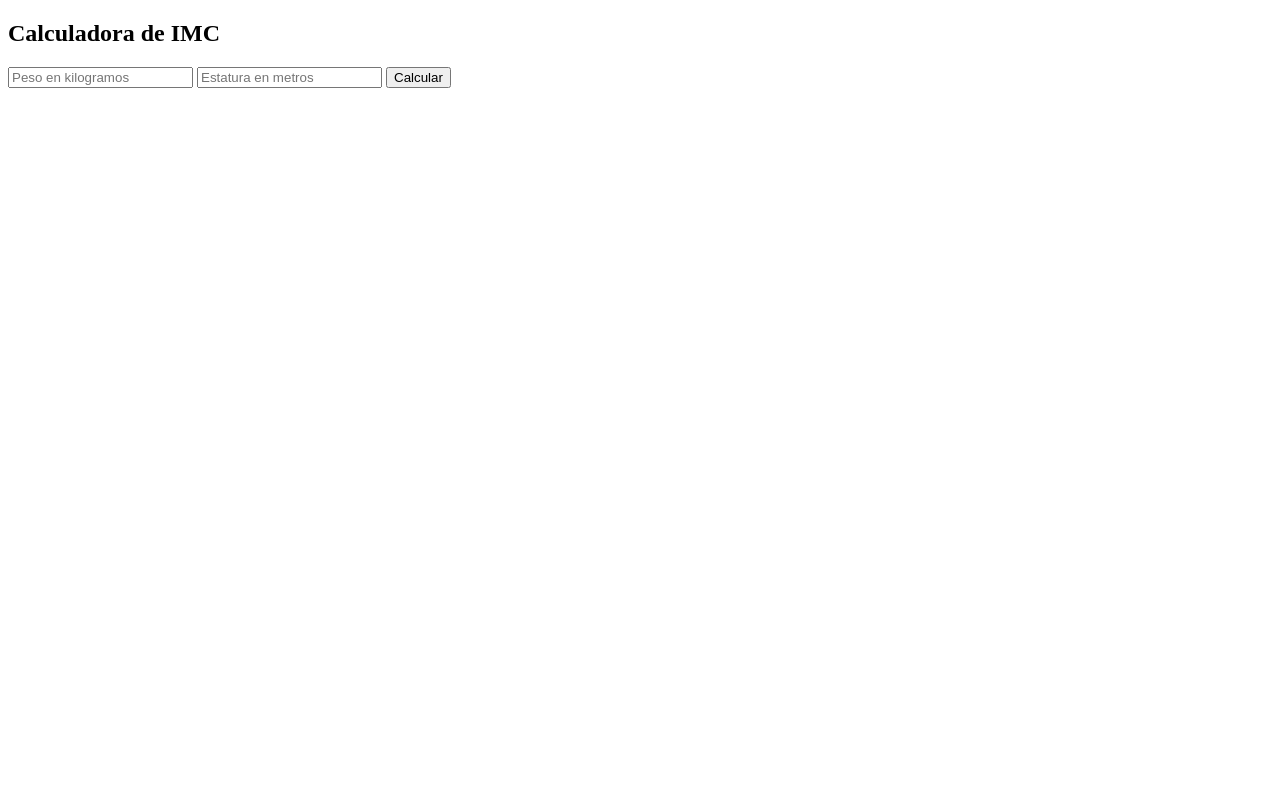
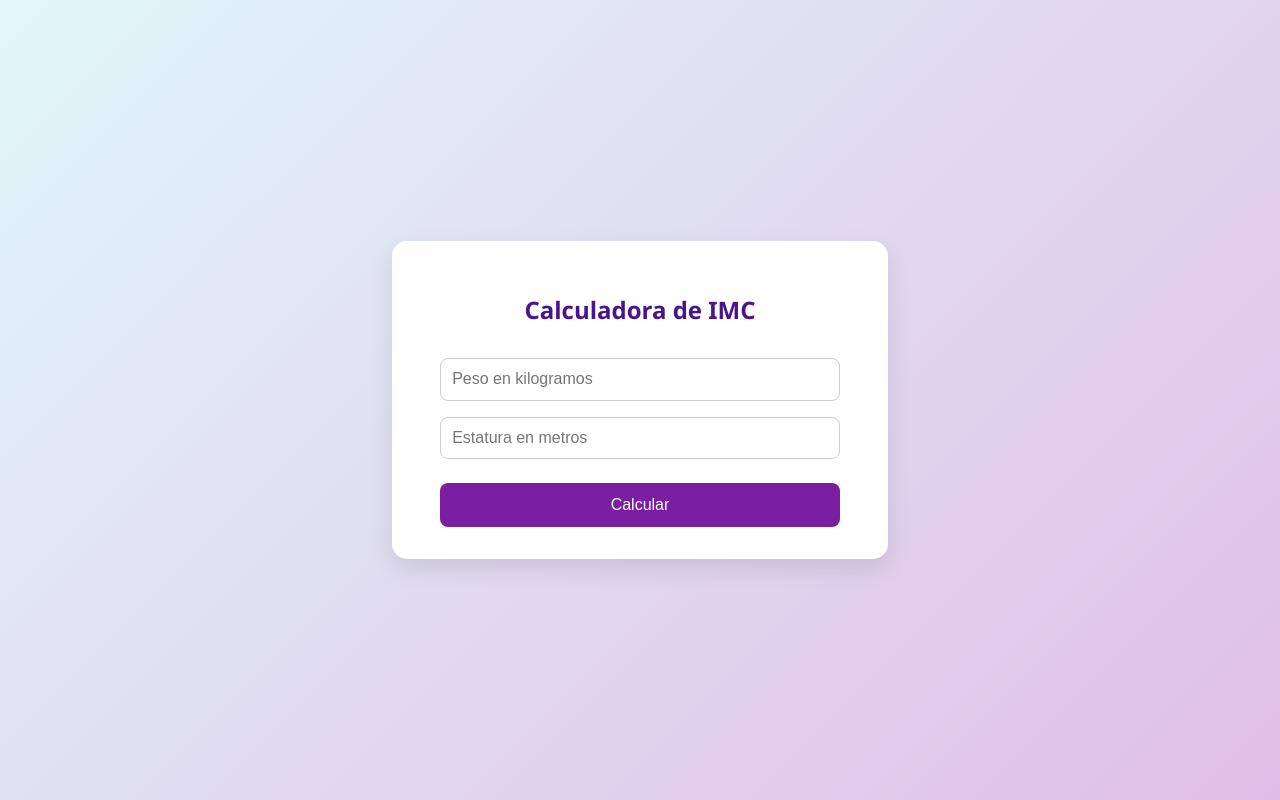
Before and after one commit to AlejandroromeroCJ/tp2-Programacion3, a plain HTML site: page Ejercicio4/index.html in a window 1280 px wide. Drawn offline with Linux system fonts and the light colour scheme.

Commit message:
completamos el css

```diff
--- a/Ejercicio4/index.html
+++ b/Ejercicio4/index.html
@@ -3,6 +3,7 @@
 <head>
     <meta charset="UTF-8">
     <meta name="viewport" content="width=device-width, initial-scale=1.0">
+    <link rel="stylesheet" href="styles.css">
     <title>Ejercicio 4</title>
 </head>
 <body>
--- a/Ejercicio4/styles.css
+++ b/Ejercicio4/styles.css
@@ -0,0 +1,54 @@
+/* styles.css */
+
+body {
+    margin: 0;
+    padding: 0;
+    font-family: 'Segoe UI', Tahoma, Geneva, Verdana, sans-serif;
+    background: linear-gradient(135deg, #e0f7fa, #e1bee7);
+    height: 100vh;
+    display: flex;
+    justify-content: center;
+    align-items: center;
+}
+
+.container {
+    background-color: white;
+    padding: 2rem 3rem;
+    border-radius: 15px;
+    box-shadow: 0 10px 25px rgba(0, 0, 0, 0.1);
+    text-align: center;
+    width: 100%;
+    max-width: 400px;
+}
+
+h2 {
+    margin-bottom: 1.5rem;
+    color: #4a148c;
+}
+
+input[type="number"] {
+    width: 100%;
+    padding: 0.7rem;
+    margin: 0.5rem 0;
+    border: 1px solid #ccc;
+    border-radius: 8px;
+    font-size: 1rem;
+    box-sizing: border-box;
+}
+
+button {
+    width: 100%;
+    padding: 0.8rem;
+    background-color: #7b1fa2;
+    color: white;
+    border: none;
+    border-radius: 8px;
+    font-size: 1rem;
+    cursor: pointer;
+    margin-top: 1rem;
+    transition: background-color 0.3s ease;
+}
+
+button:hover {
+    background-color: #4a148c;
+}
```
